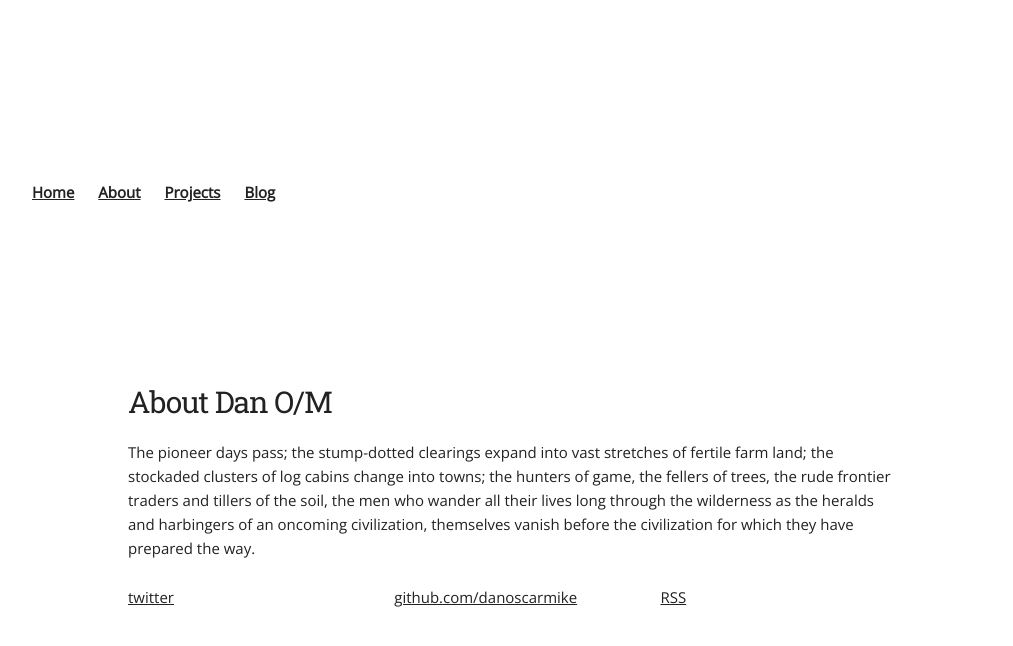
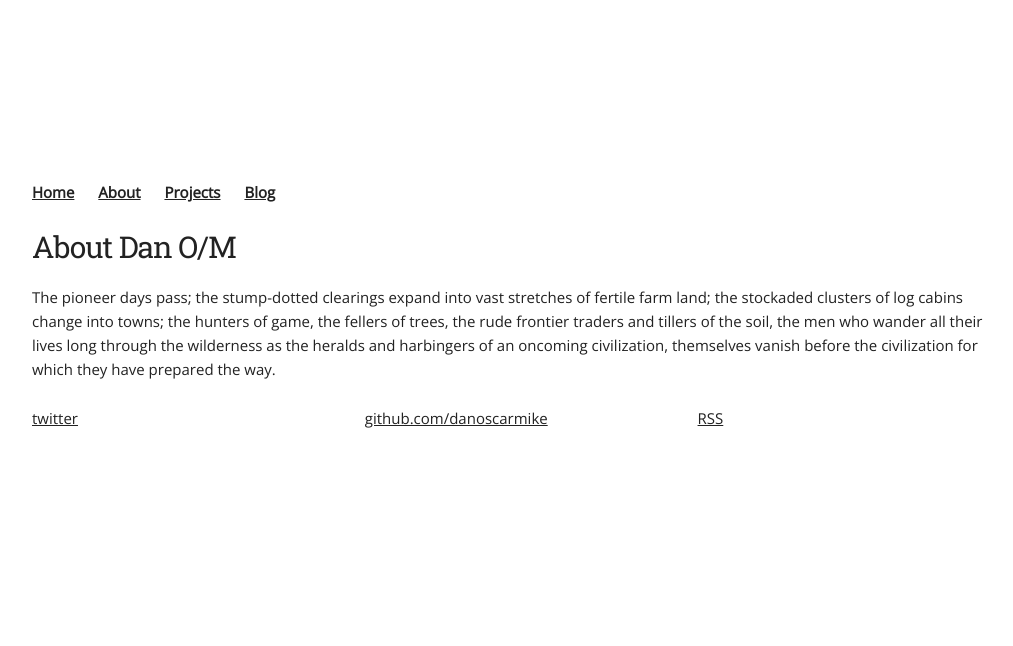
Before and after one commit to danoscarmike/danoscarmike.github.io, a Jekyll site: the page built from about/index.html, in a window 1280 px wide. Shown: the top 646 px of the page, without its empty margins (128-1141 px from the left). Built offline with Jekyll 4.4.1, drawn with Linux system fonts in a browser that asks for light colours.

Commit message:
nav tags

```diff
--- a/about/index.html
+++ b/about/index.html
@@ -2,8 +2,7 @@
 layout: default
 title: About Dan O&sol;M
 ---
-<div class="container">
-	<div class="header">
+<div>
 <h1>{{ page.title }}</h1>
 </div>
 <div>
@@ -26,4 +25,3 @@ title: About Dan O&sol;M
 		<a href="http://danoscarmike.com/blog/atom.xml">RSS</a>
 	</div>
 </div>
-</div>
```
Lines whose indentation alone changed are shown as unchanged.
